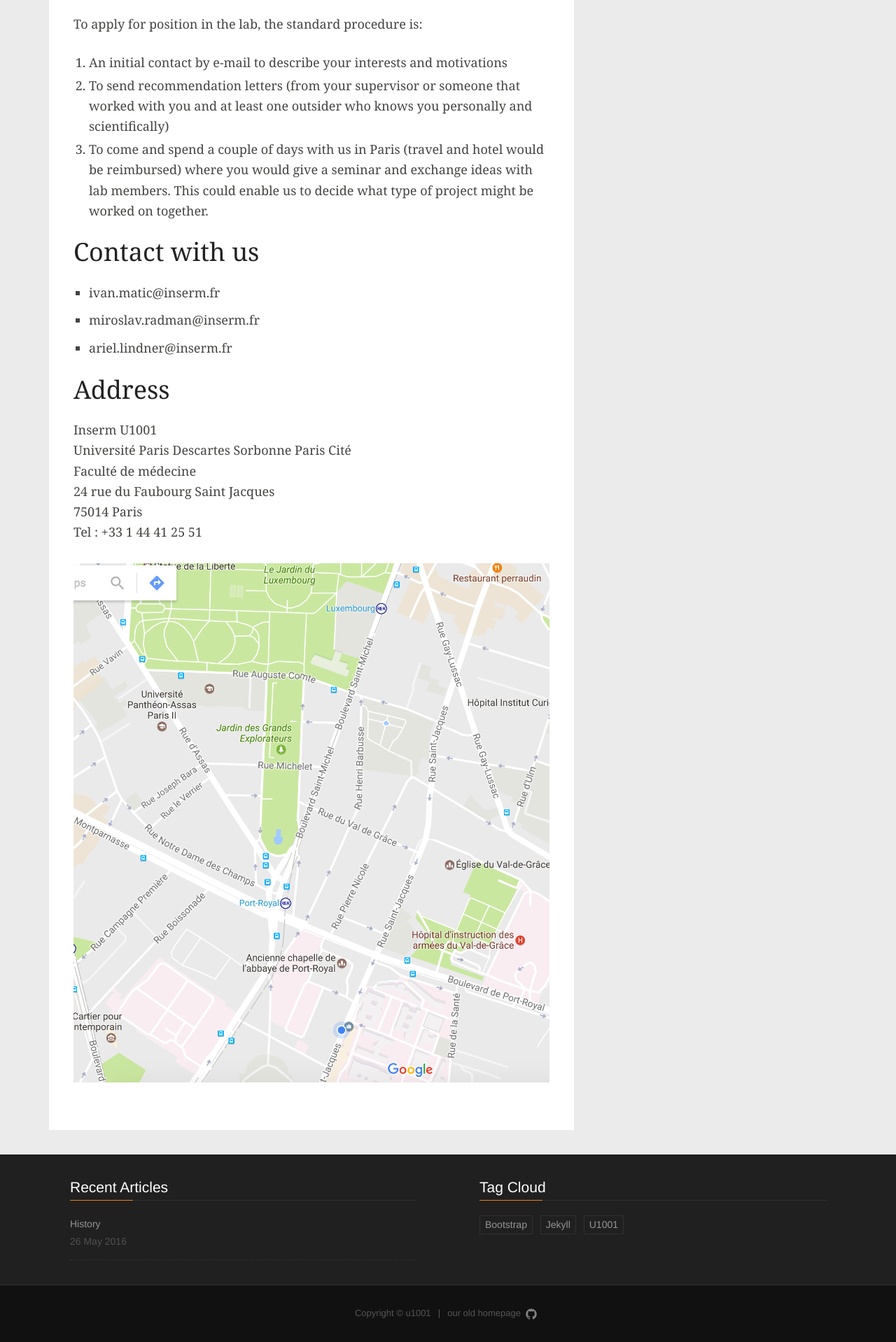
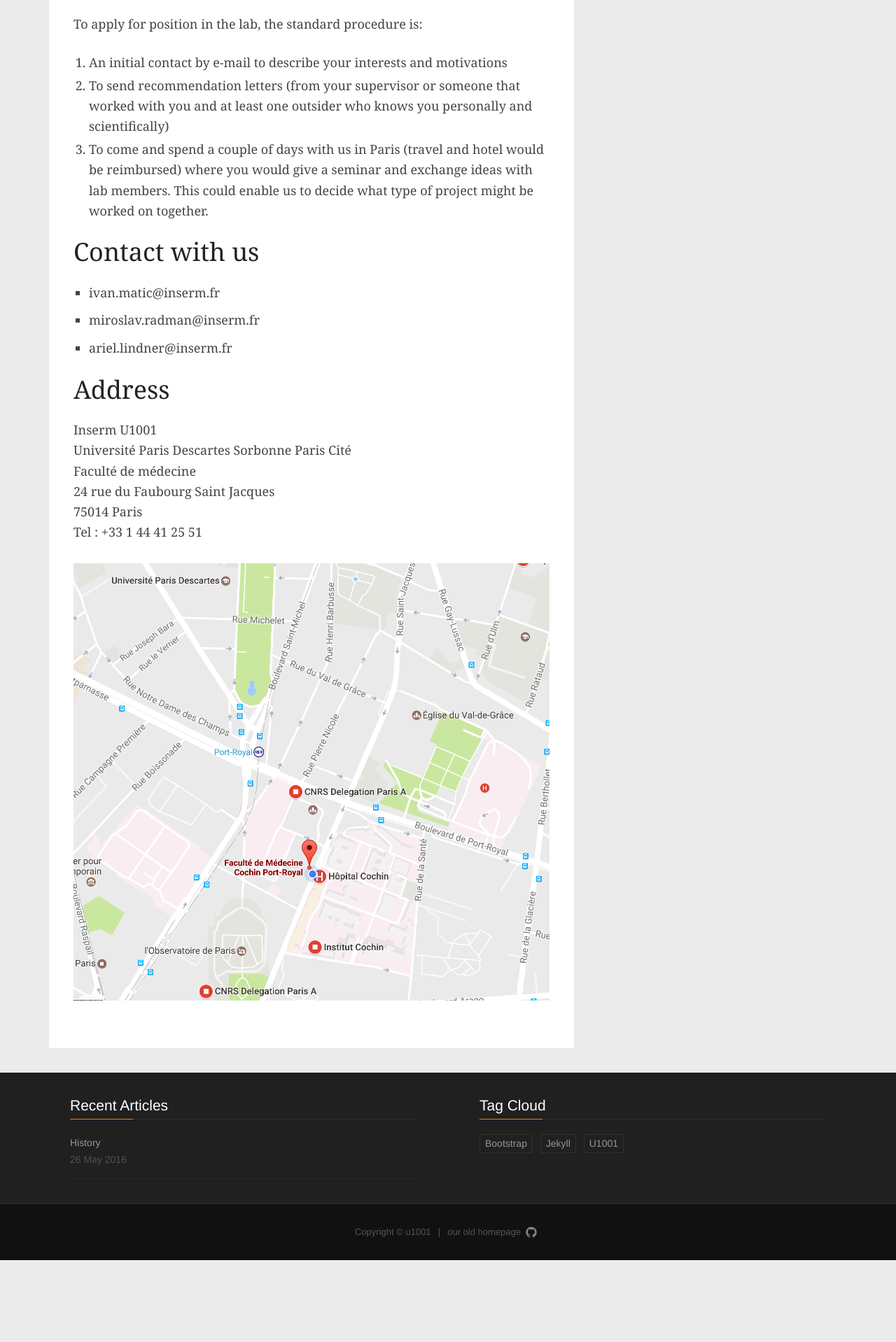
Before and after one commit to maincover/u1001, a Jekyll site: the page built from aboutus/aboutus.md, in a window 1280 px wide. Shown: the part 1303-3221 px from the top of the page at 70% size. Built offline with Jekyll 4.4.1, drawn with Linux system fonts in a browser that asks for light colours; nearby versions of some CDN libraries; our own code applies the rules of GitHub Pages for plain Markdown files; after the commit the page ends 3104 px from its top, so only the background shows below that.

Commit message:
googlemap

```diff
--- a/aboutus/aboutus.md
+++ b/aboutus/aboutus.md
@@ -40,4 +40,4 @@ Faculté de médecine
 75014 Paris
 Tel : +33 1 44 41 25 51
 
-![Venue](/images/image-adress.png)
+![Venue](../images/adress-u1001.png)
```
Also changed, not shown: images/adress-u1001.png (added).
